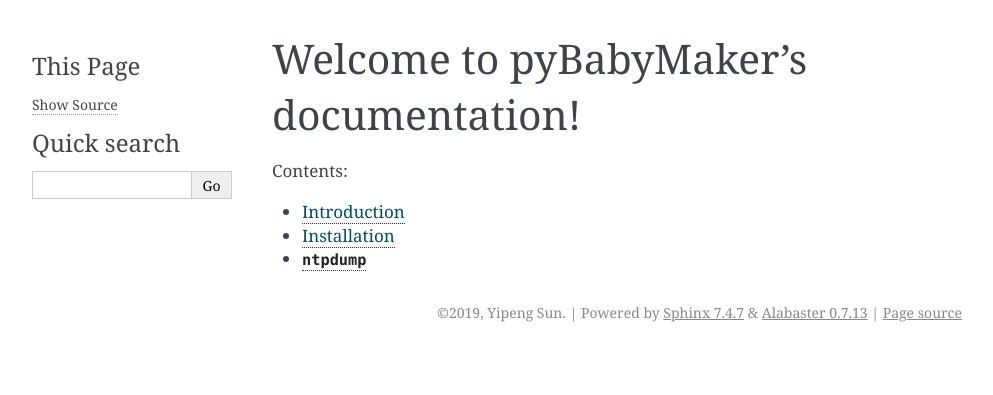
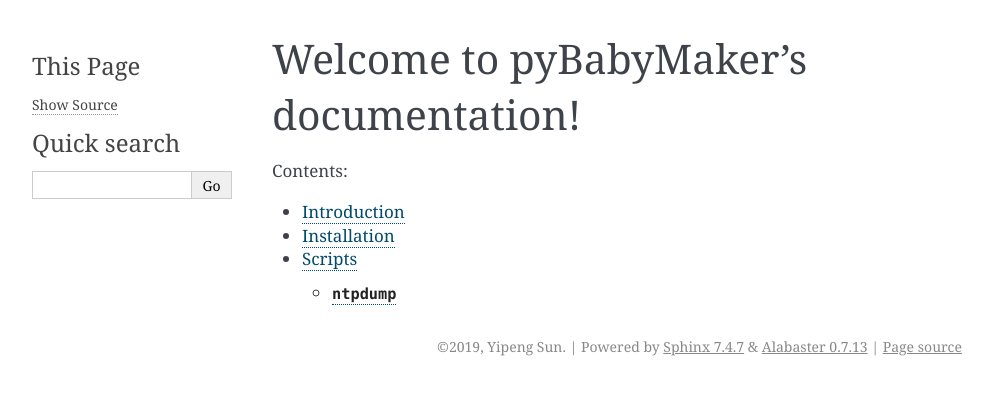
Before and after one commit to umd-lhcb/pyBabyMaker, a Sphinx documentation site: the page built from docs/index.rst, in a window 1280 px wide. Shown: the top 395 px of the page, without its empty margins (148-1141 px from the left). Built offline with Sphinx 7.4.7, drawn with Linux system fonts in a browser that asks for light colours.

Commit message:
[skip ci] Experimental nested toc.

```diff
--- a/docs/index.rst
+++ b/docs/index.rst
@@ -8,4 +8,4 @@ Welcome to pyBabyMaker's documentation!
    intro
    install
 
-   scripts/ntpdump
+   scripts/index
--- /dev/null
+++ b/docs/scripts/index.rst
@@ -0,0 +1,6 @@
+Scripts
+=======
+
+.. toctree::
+
+   ntpdump
```
